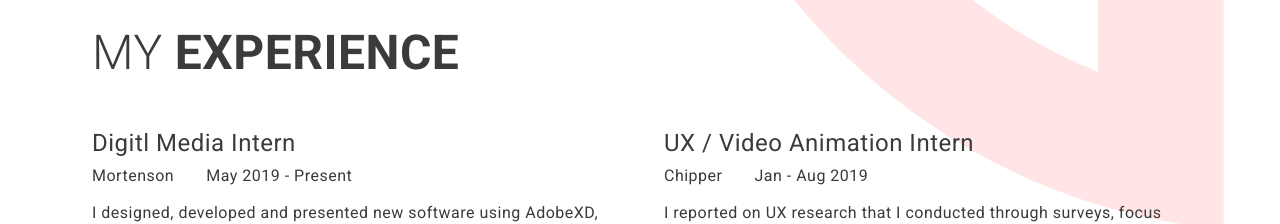
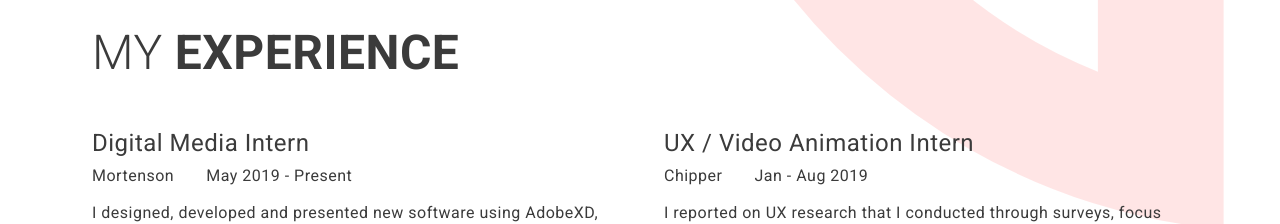
Before and after one commit to joeyHarig/joeyharig.com, a React (Create React App) app: page / in a window 1280 px wide. Shown: the part 2720-2944 px from the top of the page. Built offline with nearby package versions, Linux system fonts and the light colour scheme.

Commit message:
spelling

```diff
--- a/src/components/sections/AboutMe.js
+++ b/src/components/sections/AboutMe.js
@@ -22,7 +22,7 @@ const AboutMe = () => {
             <h1 className="about-me-title top-margin">My <b>Experience</b></h1>
             <div className="section-grid">
                 <ExperienceItem
-                    title="Digitl Media Intern"
+                    title="Digital Media Intern"
                     company="Mortenson"
                     duration="May 2019 - Present"
                     description="I designed, developed and presented new software using AdobeXD, React.js, and Scss. I also maintained the public facing Sitecore website and animated videos for national award submissions."
```
